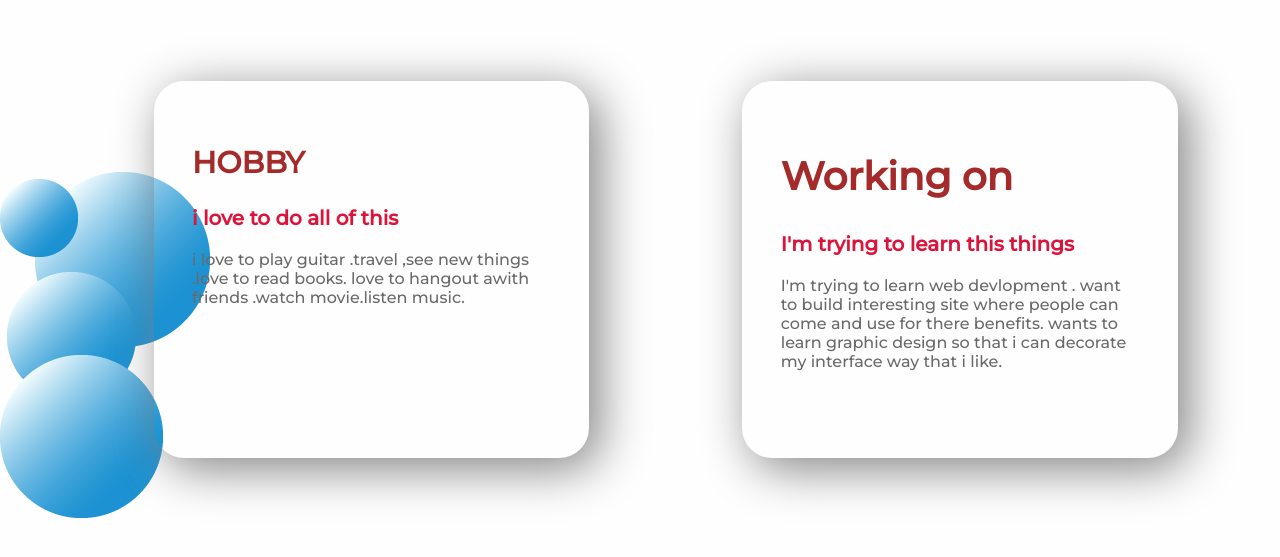
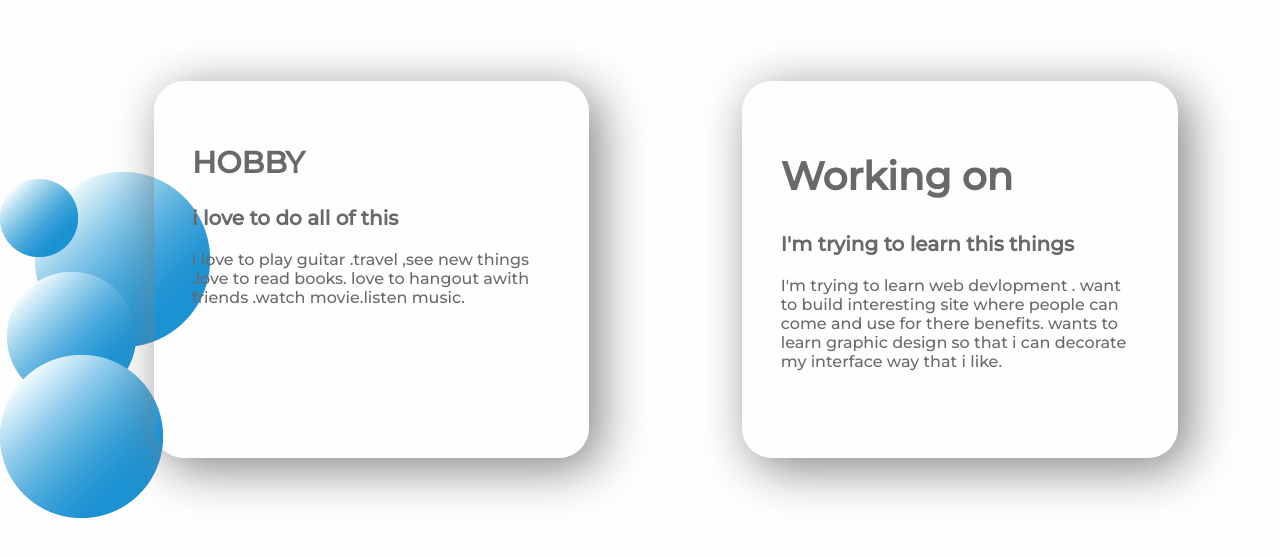
Before and after one commit to PialEbnyHabib/Web-page, a plain HTML site: page index.html in a window 1280 px wide. Shown: the part 1869-2426 px from the top of the page. Drawn offline with Linux system fonts and the light colour scheme.

Commit message:
editagain

```diff
--- a/index.html
+++ b/index.html
@@ -16,7 +16,7 @@
     <h1 style="font-size: 50px;color: dimgray;">My <span style="color: rgb(23, 86, 138);font-size: 80px;">Site</span> </h1>
     <p >Hi, my name is Pial . i love to creat all those things which helps be me to born again in a new way. Gives me inspirition to look things very closely . And excite me evertime.  </p>
 
-    <a target="black" href=" www.facebook.com/pialebnyhabib" class="button"> See More </a>
+    <a target="black" href=" https://www.youtube.com/channel/UCryx1gV_ETJmxNKx3p7deNA" class="button"> See More </a>
 
    </div>
 
@@ -63,8 +63,8 @@
     <section class="halfwidth">
 
       <div class="box">
-           <h1 style="font-size: 30px;color: brown;">HOBBY  </h1>
-           <h3 style="font-size: 20px;color: crimson;">i love to do all of this </h3>
+           <h1 style="font-size: 30px;color:dimgrey">HOBBY  </h1>
+           <h3 style="font-size: 20px;color:dimgrey">i love to do all of this </h3>
 
            <p>i love to play guitar .travel ,see new things .love to read books. love to hangout awith friends .watch movie.listen music.</p>
 
@@ -72,8 +72,8 @@
 
 
       <div class="box">
-        <h1 style="font-size: 39px;color: brown;">Working on</h1>
-        <h3 style="font-size: 20px;color: crimson;">I'm trying to learn this things </h3>
+        <h1 style="font-size: 39px;color: dimgrey;">Working on</h1>
+        <h3 style="font-size: 20px;color: dimgray;">I'm trying to learn this things </h3>
 
         <p> I'm trying to learn web devlopment . want to build interesting site where people can come and use for there benefits. wants to learn graphic design so that i can decorate my interface way that i like. </p>
 
--- a/style.css
+++ b/style.css
@@ -1,4 +1,6 @@
-
+a:hover{
+    color: black;
+}
 body{
     margin: 0px;
     background-color: rgb(255, 254, 254);
```
